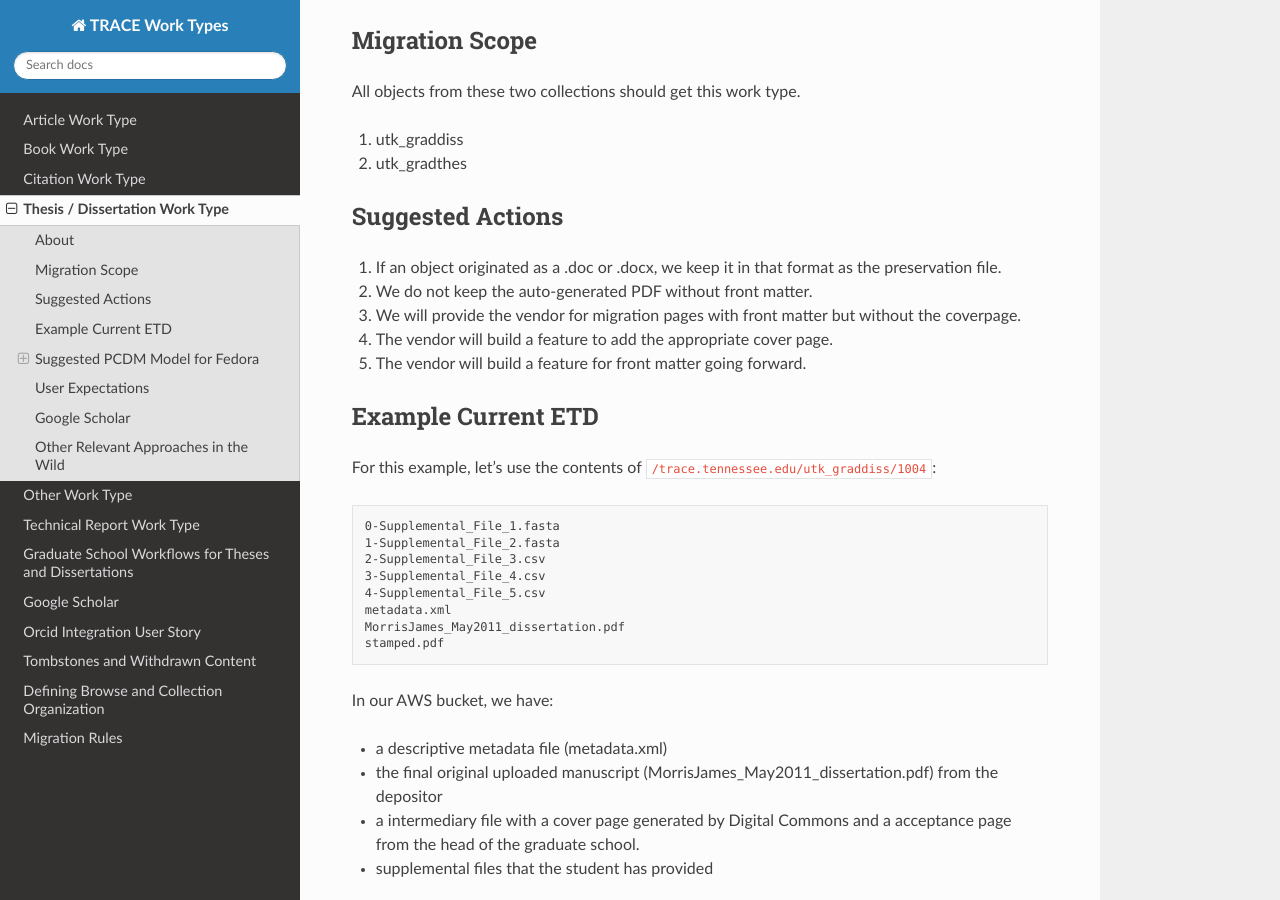
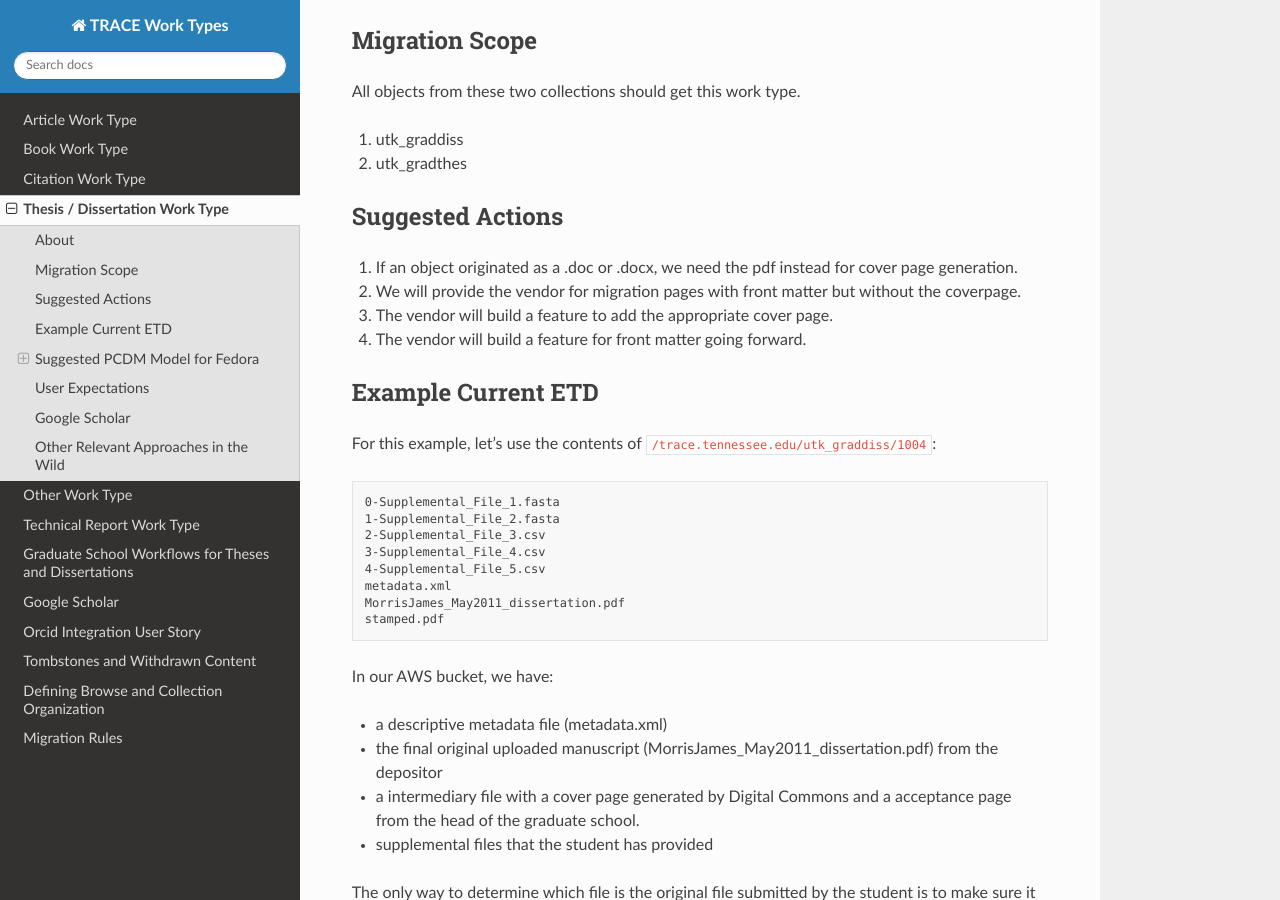
Before and after one commit to utkdigitalinitiatives/trace_work_types_planning, a Sphinx documentation site: the page built from docs/source/contents/etd.rst, in a window 1280 px wide and 900 px high, scrolled down 384 px. Built offline with Sphinx 7.4.7 and the Read the Docs theme 2.0.0, drawn with Linux system fonts in a browser that asks for light colours.

Commit message:
No docx.

```diff
--- a/docs/source/contents/etd.rst
+++ b/docs/source/contents/etd.rst
@@ -23,11 +23,10 @@ All objects from these two collections should get this work type.
 Suggested Actions
 -----------------
 
-1. If an object originated as a .doc or .docx, we keep it in that format as the preservation file.
-2. We do not keep the auto-generated PDF without front matter.
-3. We will provide the vendor for migration pages with front matter but without the coverpage.
-4. The vendor will build a feature to add the appropriate cover page.
-5. The vendor will build a feature for front matter going forward.
+1. If an object originated as a .doc or .docx, we need the pdf instead for cover page generation.
+2. We will provide the vendor for migration pages with front matter but without the coverpage.
+3. The vendor will build a feature to add the appropriate cover page.
+4. The vendor will build a feature for front matter going forward.
 
 
 Example Current ETD
```
